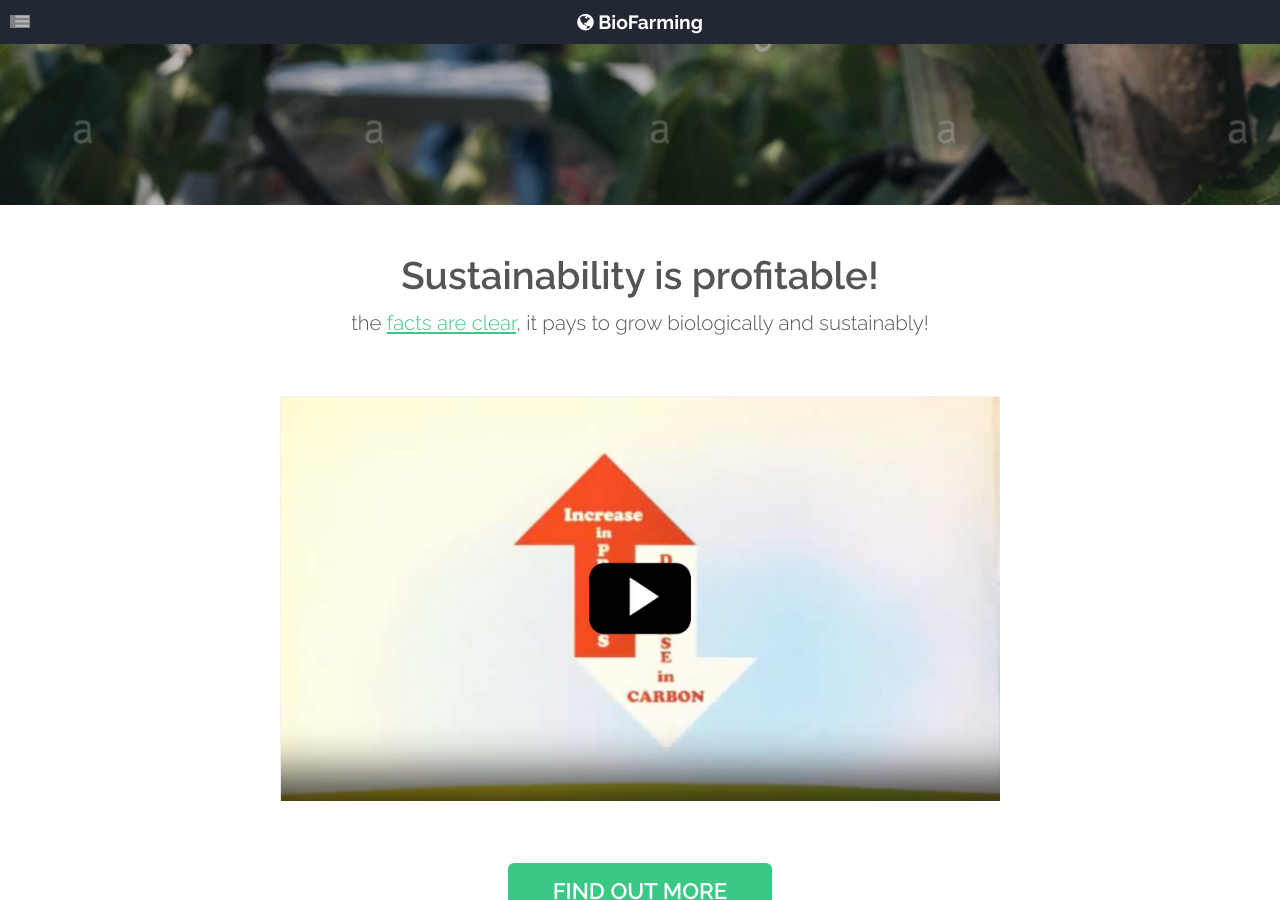
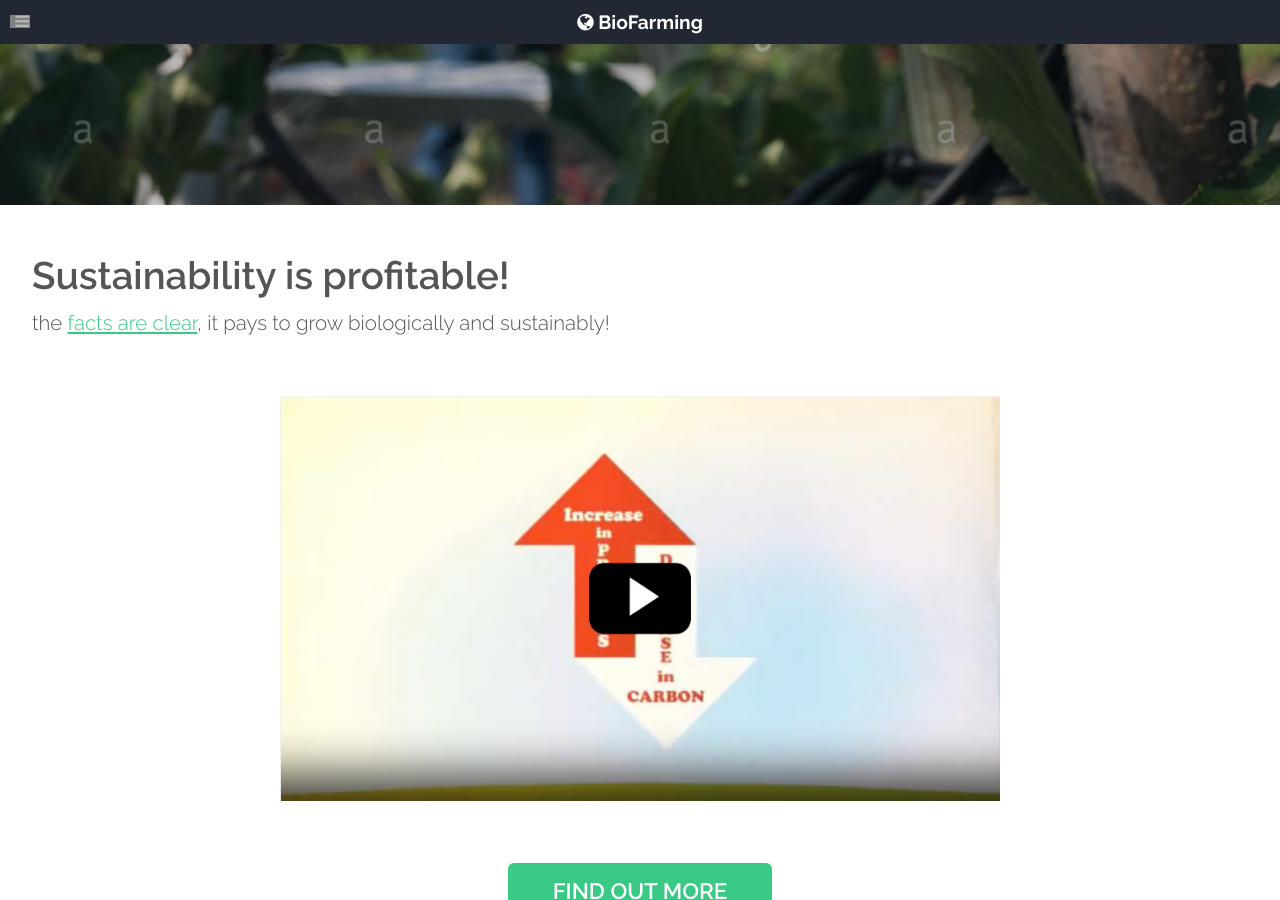
Before and after one commit to ryanmstokes/biofarming, a Jekyll site: the page built from index.md, in a window 1280 px wide and 900 px high, scrolled down 559 px. Built offline with Jekyll 4.4.1, drawn with Linux system fonts in a browser that asks for light colours; grey boxes are pictures that could not be loaded.

```diff
--- a/assets/css/style.css
+++ b/assets/css/style.css
@@ -446,10 +446,12 @@
 
 	.wrapper.style1 {
 		background: #fff;
-		text-align: center;
+		text-align: left;
 		padding: 3em 0 6em;
 	}
-
+#homepage .wrapper.style1 {
+text-align:center
+}
 	.wrapper.style2 {
 		background: #ececec;
 		padding: 5em 0 6em 0;
```
